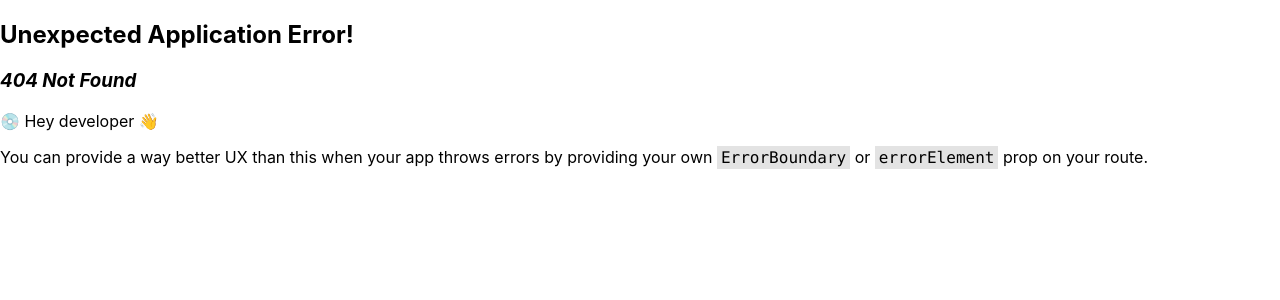
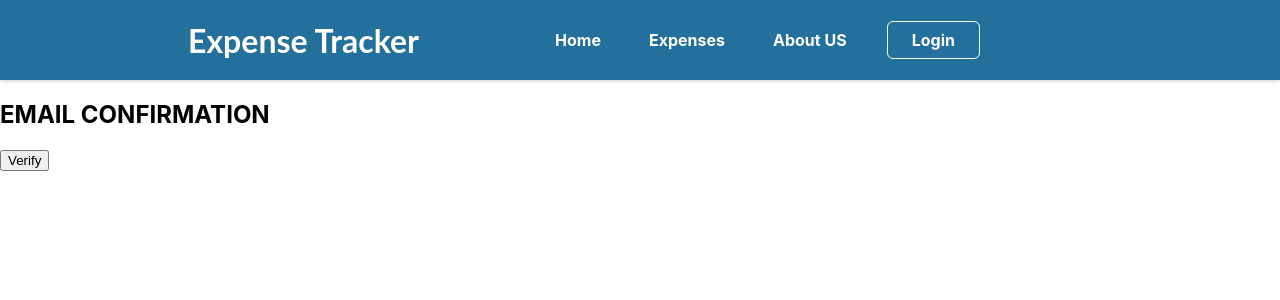
Before and after one commit to tanukeshari/EXpenseTracker-using-react, a React (Create React App) app: page /verifyemail in a window 1280 px wide. Before the commit this address had no page. Shown: the top 300 px of the page. Built offline with nearby package versions, Linux system fonts and the light colour scheme.

Commit message:
Verify User Email

```diff
--- a/src/components/Header/Header.js
+++ b/src/components/Header/Header.js
@@ -1,10 +1,14 @@
 import React from 'react';
-import { NavLink, Outlet } from 'react-router-dom';
+import { NavLink, Outlet, useNavigate } from 'react-router-dom';
 import classes from './Header.module.css';
 
 
 const MainNavigation = () => {
-
+  const history = useNavigate();
+  const loginHandler = ()=>{
+    //setLogin(true)
+    history('/')
+  }
   return (
     <React.Fragment>
     <header className={classes.header}>
@@ -18,7 +22,7 @@ const MainNavigation = () => {
           <li><NavLink>About US</NavLink></li>
 
           <li>
-            <button>Login</button>
+            <button onClick={loginHandler}>Login</button>
           </li>
         </ul>
       </nav>
--- a/src/components/pages/CompleteProfile.js
+++ b/src/components/pages/CompleteProfile.js
@@ -79,9 +79,7 @@ function CompleteProfile(props) {
                         <input type="text" ref={photourl} defaultValue={initialData.photoUrl} required/>
                     </div>
                 </div>
-                    <button onClick={profileSubmitHandler} className={classes.update} type="submit">
-                        Update
-                    </button>
+                    <button onClick={profileSubmitHandler} className={classes.update} type="submit"> Update</button>
                 </div>
              </div>
             </form>
--- /dev/null
+++ b/src/components/pages/VerifyEmail.js
@@ -0,0 +1,33 @@
+import React, { useState } from 'react';
+import Button from 'react-bootstrap/Button';
+import axios from 'axios';
+import { Container } from 'react-bootstrap';
+
+
+function VerifyEmail(props) {
+    //const[notification,setNotification] = useState('Please Verify your email to proceed')
+    const emailConfirmationHandler= async()=>{
+        try{
+            const res = await axios.post('https://identitytoolkit.googleapis.com/v1/accounts:sendOobCode?key=AIzaSyB7YQFYYb38RQ3WyQeXcvIF48ZpxoEJKK8'
+            ,{
+            requestType: "VERIFY_EMAIL",
+            idToken: localStorage.getItem("token"),
+            }
+        );
+
+        alert('Please Check your Inbox and Verify email adress')
+        }
+        catch(e){
+            alert(e.response.data.error.message)
+        }
+    }
+    return (
+        <Container className=''>
+           <h2>EMAIL CONFIRMATION</h2>
+           <Button className="me-2" variant='info' onClick={emailConfirmationHandler}>Verify</Button>
+
+        </Container>
+    );
+}
+
+export default VerifyEmail;
--- a/src/components/signUp/signUp.js
+++ b/src/components/signUp/signUp.js
@@ -39,7 +39,7 @@
     if (isLogin) {
       url='https://identitytoolkit.googleapis.com/v1/accounts:signInWithPassword?key=AIzaSyB7YQFYYb38RQ3WyQeXcvIF48ZpxoEJKK8'
     } else {
-      url = 'https://identitytoolkit.googleapis.com/v1/accounts:signUp?key=AIzaSyB7YQFYYb38RQ3WyQeXcvIF48ZpxoEJKK8'
+      url ='https://identitytoolkit.googleapis.com/v1/accounts:signUp?key=AIzaSyB7YQFYYb38RQ3WyQeXcvIF48ZpxoEJKK8'
     }
 
     fetch(url, {
@@ -71,7 +71,7 @@
     .then((data) => {
       if(data){
       console.log('sign up successful',data)
-          history('/welcome')
+      history('/verifyemail')
       localStorage.setItem("token" , data.idToken);
       return  alert('Success');
       }
```
Also changed, not shown: src/App.js (+5 -4 lines). Lines whose indentation alone changed are shown as unchanged.
